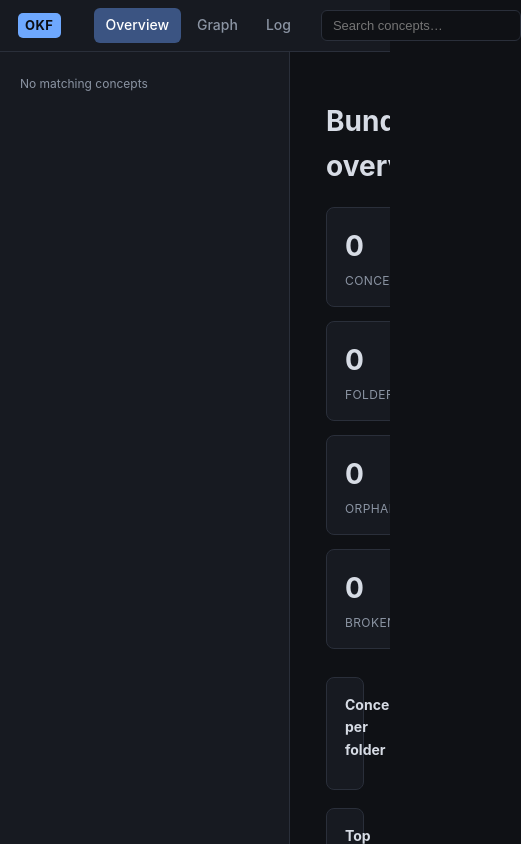
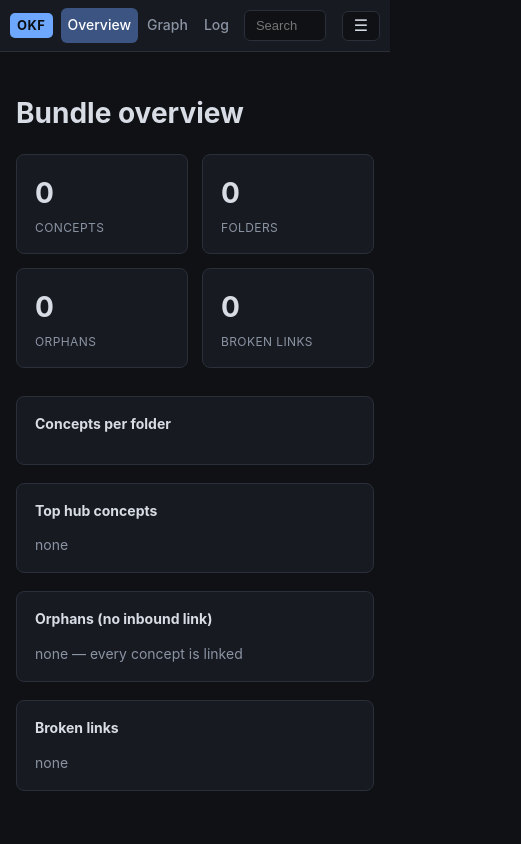
Before and after one commit to jeromeetienne/okforge, a website: page contribs/webview/template/index.html in a window 390 px wide. Shown: the whole page, 521 px wide, since content can reach past the window. Drawn offline with Linux system fonts and the light colour scheme.

Commit message:
webview: make sidebar hideable on mobile
On viewports <=720px the sidebar becomes a full-width overlay, hidden by
default. A top-right toggle button (hamburger / close) shows and hides it,
and navigating to a concept auto-closes it. Desktop layout is unchanged.

Closes #14

```diff
--- a/contribs/webview/template/app.js
+++ b/contribs/webview/template/app.js
@@ -353,6 +353,40 @@ function renderSidebar(filter) {
 		}
 		sidebar.appendChild(group_el);
 	}
+}
+
+/**
+ * Whether the layout is in the mobile breakpoint (sidebar overlays the main
+ * pane rather than sitting beside it).
+ * @returns {boolean}
+ */
+function isMobile() {
+	return window.matchMedia('(max-width: 720px)').matches;
+}
+
+/**
+ * Reflect the current sidebar-open state on the toggle button (icon + a11y).
+ * @returns {void}
+ */
+function syncSidebarToggle() {
+	const toggle = document.getElementById('sidebar-toggle');
+	if (toggle === null) {
+		return;
+	}
+	const open = document.body.classList.contains('sidebar-open');
+	toggle.textContent = open ? '✕' : '☰';
+	toggle.setAttribute('aria-expanded', open ? 'true' : 'false');
+	toggle.setAttribute('aria-label', open ? 'Hide concepts' : 'Show concepts');
+}
+
+/**
+ * Show or hide the mobile sidebar overlay.
+ * @param {boolean} open
+ * @returns {void}
+ */
+function setSidebarOpen(open) {
+	document.body.classList.toggle('sidebar-open', open);
+	syncSidebarToggle();
 }
 
 /**
@@ -910,6 +944,9 @@ function route() {
 		renderOverview();
 	}
 	renderSidebar(search_input !== null ? search_input.value : '');
+	if (isMobile() === true) {
+		setSidebarOpen(false);
+	}
 }
 
 window.addEventListener('hashchange', route);
@@ -919,6 +956,13 @@ document.addEventListener('DOMContentLoaded', () => {
 	if (brand !== null) {
 		brand.textContent = DATA.root || '';
 	}
+	const sidebar_toggle = document.getElementById('sidebar-toggle');
+	if (sidebar_toggle !== null) {
+		sidebar_toggle.addEventListener('click', () => {
+			setSidebarOpen(document.body.classList.contains('sidebar-open') === false);
+		});
+	}
+	syncSidebarToggle();
 	const search_input = /** @type {HTMLInputElement | null} */ (document.getElementById('search'));
 	if (search_input !== null) {
 		search_input.addEventListener('input', () => {
--- a/contribs/webview/template/index.html
+++ b/contribs/webview/template/index.html
@@ -18,6 +18,7 @@
 			<a href="#/log" data-route="log">Log</a>
 		</nav>
 		<input id="search" type="search" placeholder="Search concepts…" autocomplete="off">
+		<button id="sidebar-toggle" class="sidebar-toggle" type="button" aria-label="Show concepts" aria-expanded="false" aria-controls="sidebar">☰</button>
 	</header>
 	<div class="layout">
 		<aside class="sidebar" id="sidebar"></aside>
--- a/contribs/webview/template/styles.css
+++ b/contribs/webview/template/styles.css
@@ -75,6 +75,21 @@ a:hover { text-decoration: underline; }
 	font-size: 13px;
 }
 #search:focus { outline: none; border-color: var(--accent); }
+
+.sidebar-toggle {
+	display: none;
+	margin-left: 8px;
+	flex: 0 0 auto;
+	background: var(--bg);
+	border: 1px solid var(--border);
+	color: var(--text);
+	border-radius: 6px;
+	padding: 6px 11px;
+	font-size: 16px;
+	line-height: 1;
+	cursor: pointer;
+}
+.sidebar-toggle:hover { border-color: var(--accent); color: var(--text); }
 
 .layout {
 	display: flex;
@@ -271,3 +286,31 @@ a:hover { text-decoration: underline; }
 
 .empty-state { color: var(--text-dim); padding: 40px 0; text-align: center; }
 mark { background: var(--warn); color: #0b0d12; border-radius: 2px; padding: 0 1px; }
+
+@media (max-width: 720px) {
+	.topbar { gap: 8px; padding: 0 10px; }
+	.brand-bundle { display: none; }
+	.topnav { margin-left: 0; gap: 2px; }
+	.topnav a { padding: 6px 7px; }
+	#search { width: auto; flex: 1 1 40px; min-width: 0; margin-left: auto; }
+
+	.sidebar-toggle { display: inline-flex; align-items: center; }
+
+	.sidebar {
+		position: fixed;
+		top: var(--topbar-h);
+		left: 0;
+		right: 0;
+		width: 100%;
+		flex: none;
+		height: calc(100vh - var(--topbar-h));
+		z-index: 20;
+		border-right: none;
+		display: none;
+		padding: 12px 14px 60px;
+	}
+	body.sidebar-open .sidebar { display: block; }
+
+	.main { padding: 20px 16px 60px; }
+	#graph-wrap { height: calc(100vh - var(--topbar-h) - 24px); }
+}
```
